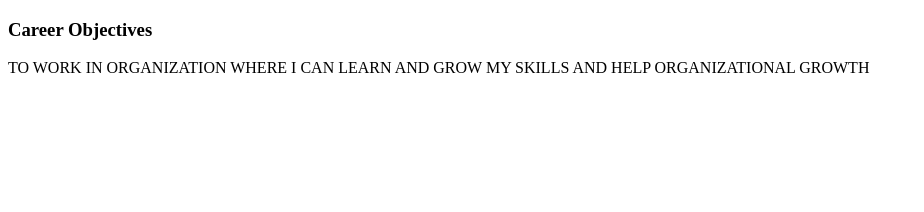
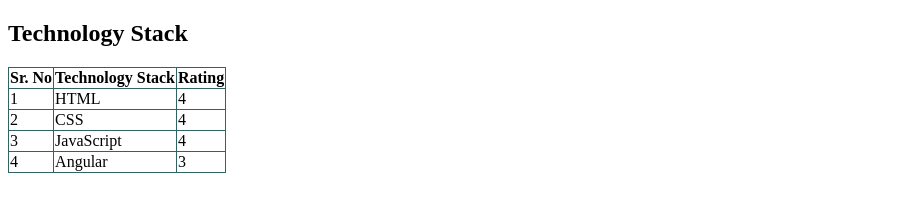
Before and after one commit to DDevelopergithub/MyProfile, a plain HTML site: page techStack.html in a window 1280 px wide. Shown: the whole page, without its empty margins (0-924 px from the left). Drawn offline with Linux system fonts and the light colour scheme.

Commit message:
add the files
add the files

```diff
--- a/techStack.html
+++ b/techStack.html
@@ -1,11 +1,48 @@
 <!DOCTYPE html>
 <html>
     <head>
-        <title>techStack</title>
+        <title>Technology Stack</title>
+        <style>
+            table,th,tr,td {
+                border:1px solid rgb(48, 99, 99);
+            border-collapse:collapse ;}
+        </style>
     </head>
     <body>
-        <h3> Career Objectives </h3>
-        <p> TO WORK IN ORGANIZATION WHERE I CAN LEARN AND GROW MY SKILLS AND HELP ORGANIZATIONAL GROWTH</p>
+      <h2>Technology Stack</h2>
+      <table>
+        <thead>
+            <tr>
+                <th>Sr. No</th>
+                <th>Technology Stack</th>
+                <th>Rating</th>
+            </tr>
 
+        </thead>
+        <tbody>
+            <tr>
+                <td>1</td>
+                <td>HTML</td>
+                <td>4</td>
+            </tr>
+            <tr>
+                <td>2</td>
+                <td>CSS</td>
+                <td>4</td>
+            </tr>
+            <tr>
+                <td>3</td>
+                <td>JavaScript</td>
+                <td>4</td>
+            </tr>
+            <tr>
+                <td>4</td>
+                <td>Angular</td>
+                <td>3</td>
+            </tr>
+
+
+        </tbody>
+      </table>
     </body>
 </html>
```
Also changed, not shown: gallery.html (+45 -0 lines).
